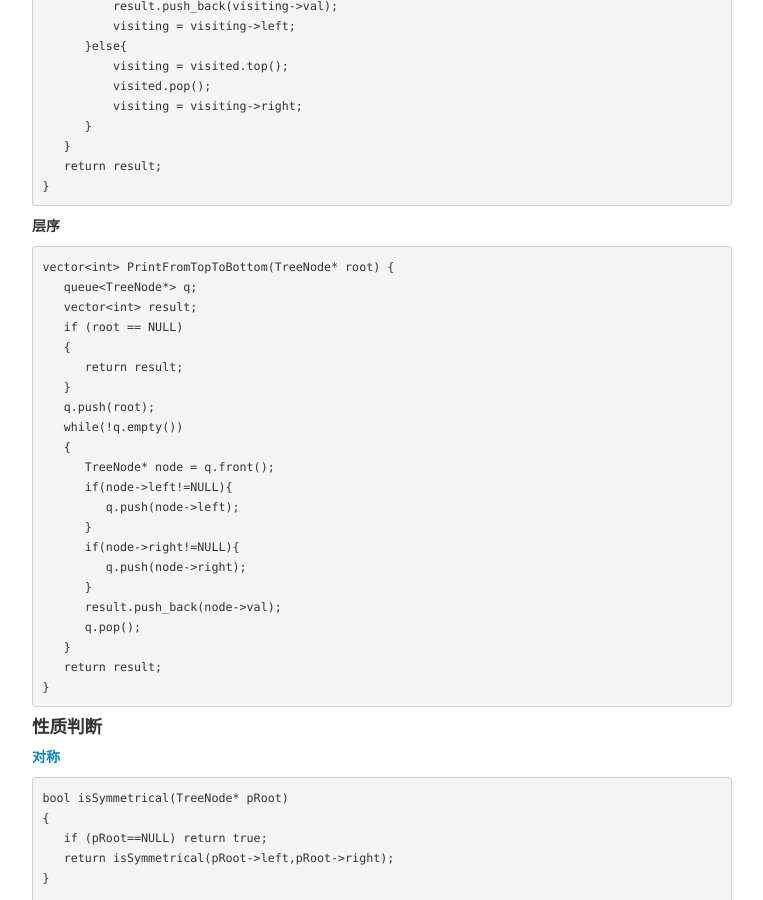
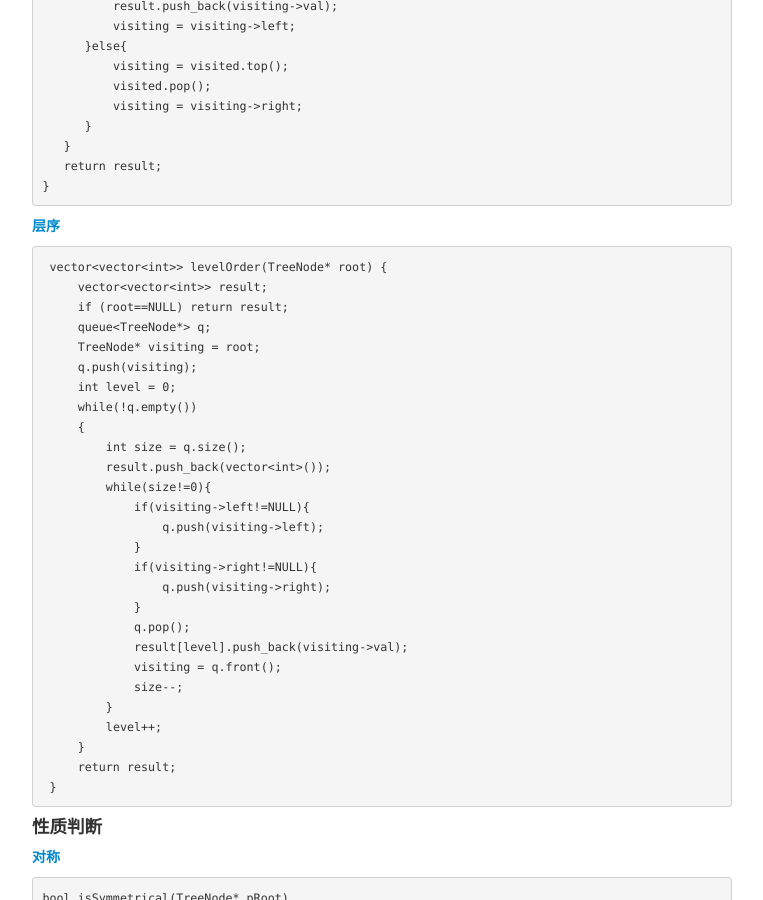
Before and after one commit to sfgcs/sfgcs.github.io, a Jekyll site: the page built from pages/leetcode.md, in a window 1280 px wide and 900 px high, scrolled down 3581 px. Shown: the whole window, without its empty margins (258-1021 px from the left). Built offline with Jekyll 4.4.1, drawn with Linux system fonts in a browser that asks for light colours.

Commit message:
Update leetcode.md

````diff
--- a/pages/leetcode.md
+++ b/pages/leetcode.md
@@ -179,30 +179,35 @@ vector<int> preorderTraversal(TreeNode* root) {
    return result;
 }
 ```
-##### 层序
+##### [层序](https://leetcode.com/problems/binary-tree-level-order-traversal/)
 ```
-vector<int> PrintFromTopToBottom(TreeNode* root) {
-   queue<TreeNode*> q;
-   vector<int> result;
-   if (root == NULL)
-   {
-      return result;
-   }
-   q.push(root);
-   while(!q.empty())
-   {
-      TreeNode* node = q.front();
-      if(node->left!=NULL){
-         q.push(node->left);
-      }
-      if(node->right!=NULL){
-         q.push(node->right);
-      }
-      result.push_back(node->val);
-      q.pop();
-   }
-   return result;
-}
+ vector<vector<int>> levelOrder(TreeNode* root) {
+     vector<vector<int>> result;
+     if (root==NULL) return result;
+     queue<TreeNode*> q;
+     TreeNode* visiting = root;
+     q.push(visiting);
+     int level = 0;
+     while(!q.empty())
+     {
+         int size = q.size();
+         result.push_back(vector<int>());
+         while(size!=0){
+             if(visiting->left!=NULL){
+                 q.push(visiting->left);
+             }
+             if(visiting->right!=NULL){
+                 q.push(visiting->right);
+             }
+             q.pop();
+             result[level].push_back(visiting->val);
+             visiting = q.front();
+             size--;
+         }
+         level++;
+     }
+     return result;
+ }
 ```
 #### 性质判断
 ##### [对称](https://www.nowcoder.com/practice/ff05d44dfdb04e1d83bdbdab320efbcb?tpId=13&tqId=11211&tPage=1&rp=1&ru=/ta/coding-interviews&qru=/ta/coding-interviews/question-ranking)
````
